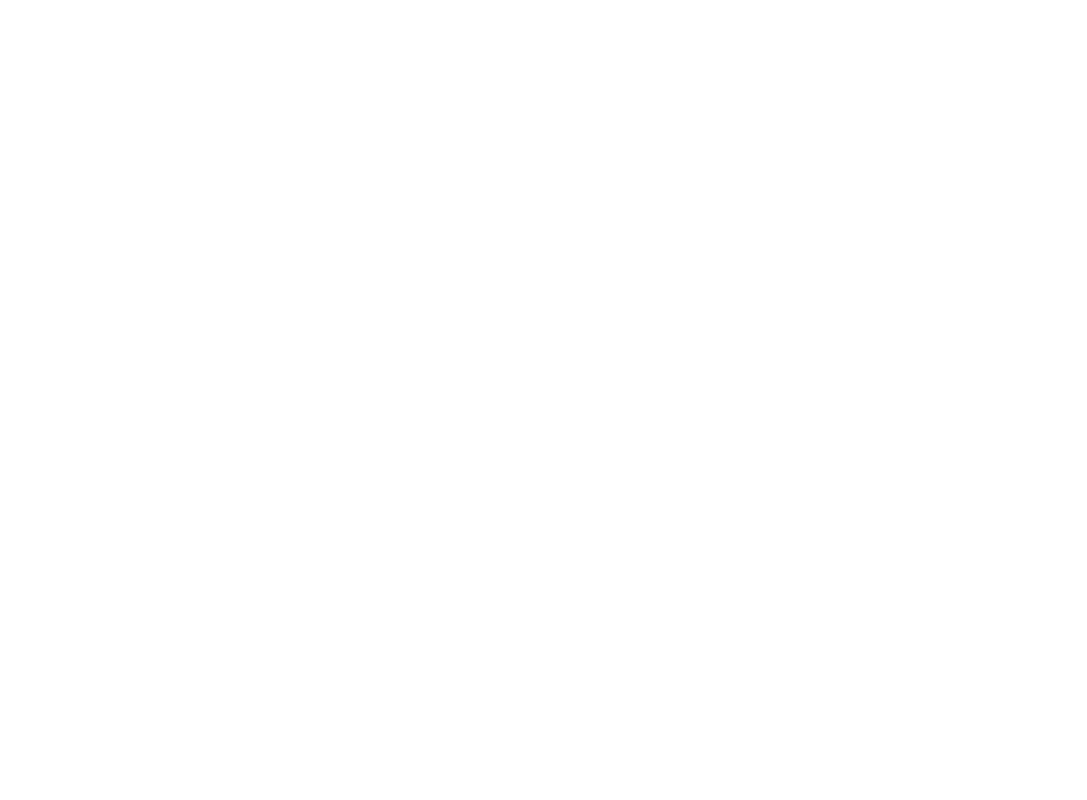
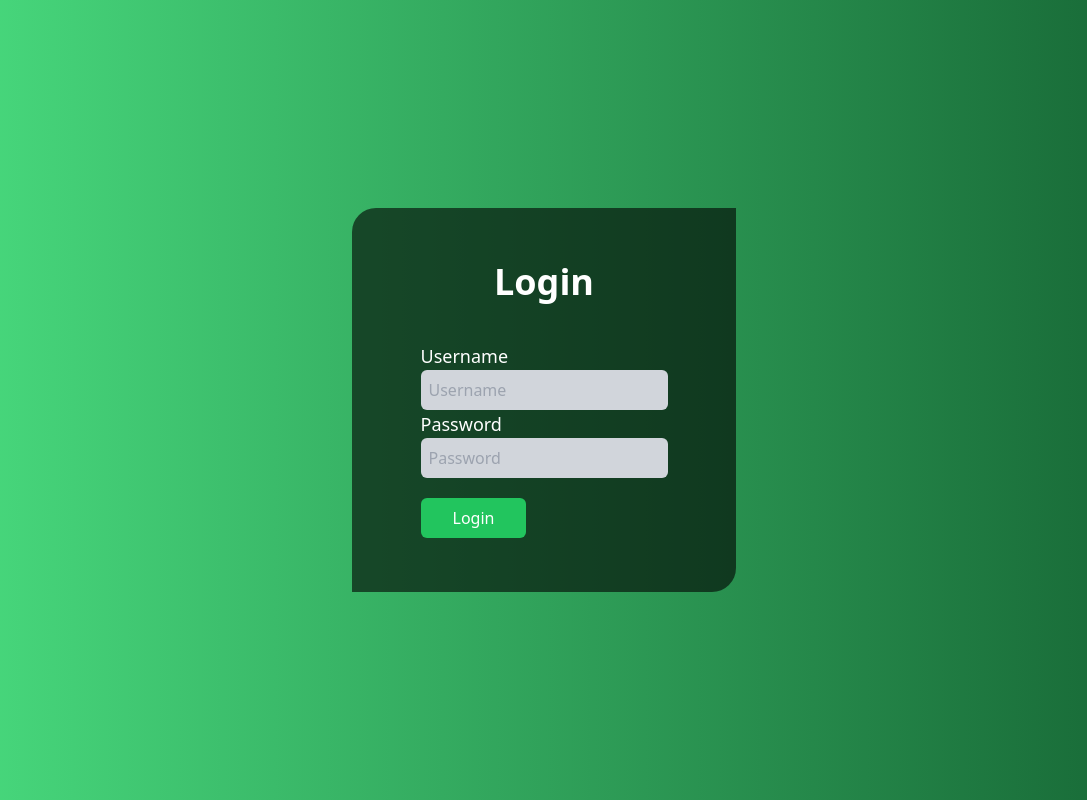
Before and after one commit to KasunDimantha/IJSE-Point-of-Sale-System-Frontend-, a React (Vite) app: page /login in a window 1280 px wide. Before the commit this address had no page. Shown: the whole page, without its empty margins (96-1183 px from the left). Built offline with nearby package versions, Linux system fonts and the light colour scheme.

Commit message:
create loging page

```diff
--- a/src/App.css
+++ b/src/App.css
@@ -9,6 +9,17 @@
     margin: 0;
 }
 
-.container01 {
-    background-color: rgba(0, 0, 0, 0.4);
+.container01, .container02 {
+    background-color: rgba(0, 0, 0, 0.6);
 }
+
+.homeContainer{
+    display: flex;
+    justify-content: center;
+    align-items: center;
+    height: 100vh;
+    width: 100%;
+    background-image: url('./assets/keels01.jpg');
+    background-size: cover;
+    margin: 0;
+}
--- a/src/App.jsx
+++ b/src/App.jsx
@@ -3,6 +3,8 @@
 import { BrowserRouter, Route, Routes} from 'react-router-dom';
 import { AuthProvider } from './utils/AuthContext';
 import Home from './pages/Home';
+import Login from './pages/Login';
+import HomeBill from './pages/HomeBill';
 
 
 
@@ -15,6 +17,8 @@
         <BrowserRouter>
           <Routes>
             <Route path="/" element={<Home/>} />
+            <Route path='/login' element={<Login/>}/>
+            <Route path='/home' element={<HomeBill/>}/>
           </Routes>
         </BrowserRouter>
       </AuthProvider>
--- /dev/null
+++ b/src/pages/HomeBill.jsx
@@ -0,0 +1,28 @@
+import React from 'react'
+import { Link } from 'react-router-dom'
+
+function HomeBill() {
+  return (
+    <div className='homeContainer'>
+      <div className='flex justify-center items-center'>
+        <div className='container02 rounded-tl-3xl rounded-br-3xl mr-8 ml-8 p-10 hover:p-12 hover:mr-6 hover:ml-6 ease-in-out duration-300'>
+          <h1 className='mb-3 text-white text-3xl font-bold'>
+            <Link to='/users'>User</Link>
+          </h1>
+        </div>
+        <div className='container02 rounded-tl-3xl rounded-br-3xl mr-8 ml-8 p-10 hover:p-12 hover:mr-6 hover:ml-6 ease-in-out duration-300'>
+          <h1 className='mb-3 text-white text-3xl font-bold'>
+            <Link to='/product'>Product</Link>
+          </h1>
+        </div>
+        <div className='container02 rounded-tl-3xl rounded-br-3xl mr-8 ml-8 p-10 hover:p-12 hover:mr-6 hover:ml-6 ease-in-out duration-300'>
+          <h1 className='mb-3 text-white text-3xl font-bold'>
+            <Link to='/orders'>Orders</Link>
+          </h1>
+        </div>
+      </div>
+    </div>
+  )
+}
+
+export default HomeBill
--- /dev/null
+++ b/src/pages/Login.jsx
@@ -0,0 +1,66 @@
+import React, {useState} from 'react'
+import { useNavigate } from 'react-router-dom'
+import { useAuth } from '../utils/AuthContext'
+import axios from 'axios'
+
+function Login() {
+
+    const { login } = useAuth();
+    const navigate = useNavigate();
+
+    const [username, setUsername] = useState('');
+    const [password, setPassword] = useState('');
+
+    const handleLogin = (e) => {
+        e.preventDefault();
+
+        const data = {
+            username: username,
+            password: password
+        }
+
+        axios.post('http://localhost:8080/auth/login', data)
+            .then(res => {
+                login(res.data);
+                navigate('/home');
+            })
+            .catch(err => console.log(err))
+    }
+
+
+  return (
+    <div className='bg-gradient-to-r from-green-400 to-green-800 container01 flex justify-center items-center h-lvh'>
+      <div className=' container01 flex flex-col justify-center items-center w-96 h-96 gap-10 rounded-tl-3xl rounded-br-3xl '>
+        <h1 className='text-white text-4xl font-bold'>Login</h1>
+        <div>
+            <form onSubmit={handleLogin}>
+                <div>
+                    <label htmlFor="username" className="block text-lg font-medium text-white">Username</label>
+                    <input className='bg-gray-300 p-2 rounded-md'
+                           type="text"
+                           placeholder='Username'
+                           onChange={(e) => {
+                            setUsername(e.target.value);
+                            }} />
+                </div>
+                <div>
+                    <label htmlFor="password" className="block text-lg font-medium text-white">Password</label>
+                    <input className='bg-gray-300 p-2 rounded-md'
+                           type="password"
+                           placeholder='Password'
+                           onChange={(e) => {
+                            setPassword(e.target.value)
+                           }} />
+                </div>
+                <div>
+                    <button type='submit' className='bg-green-500 p-2 rounded-md text-white mt-5 pl-8 pr-8'>Login</button>
+                </div>
+            </form>
+
+        </div>
+      </div>
+    </div>
+  )
+}
+
+export default Login
```
Also changed, not shown: src/assets/Keells02.jpg (added), src/assets/keels01.jpg (added).
